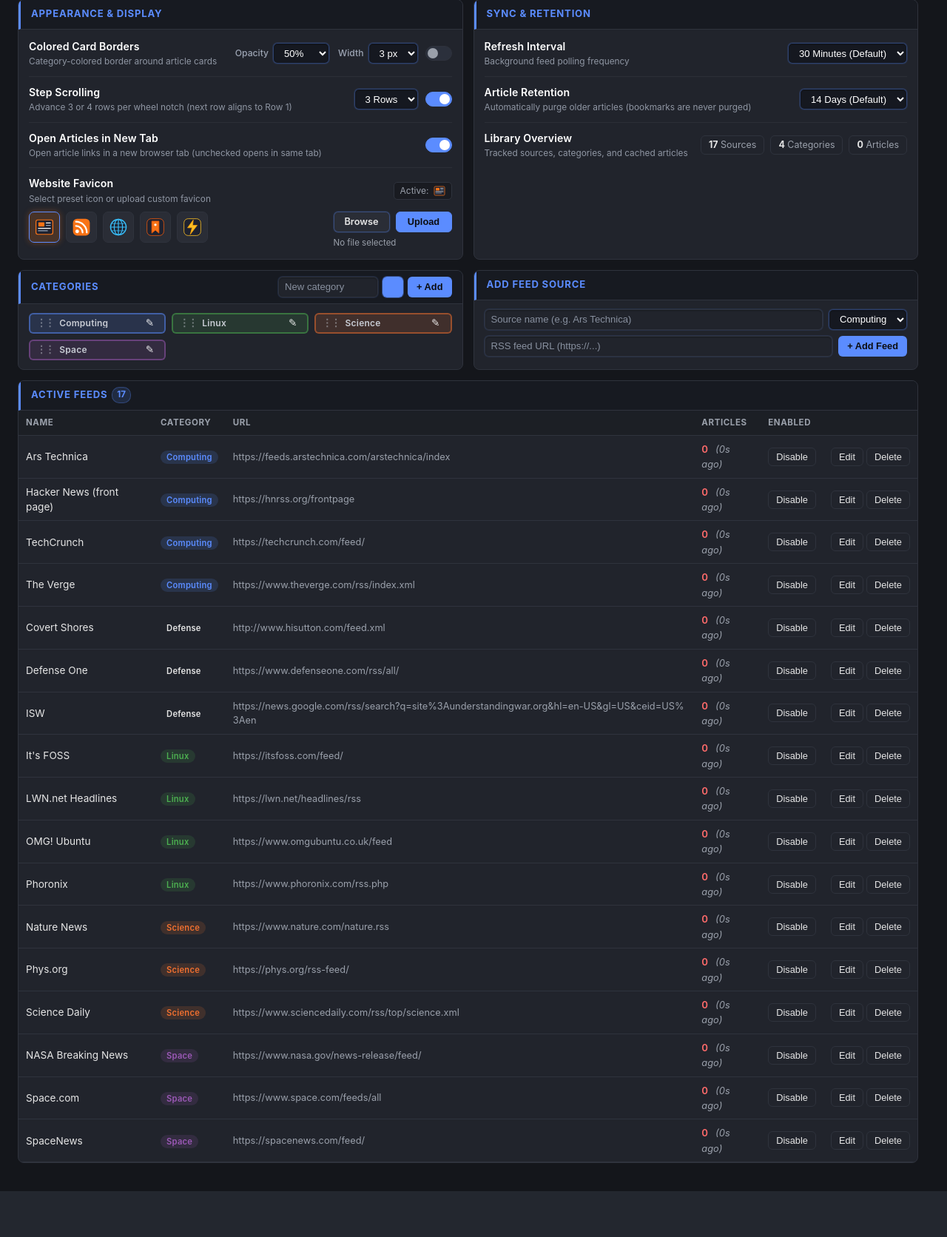
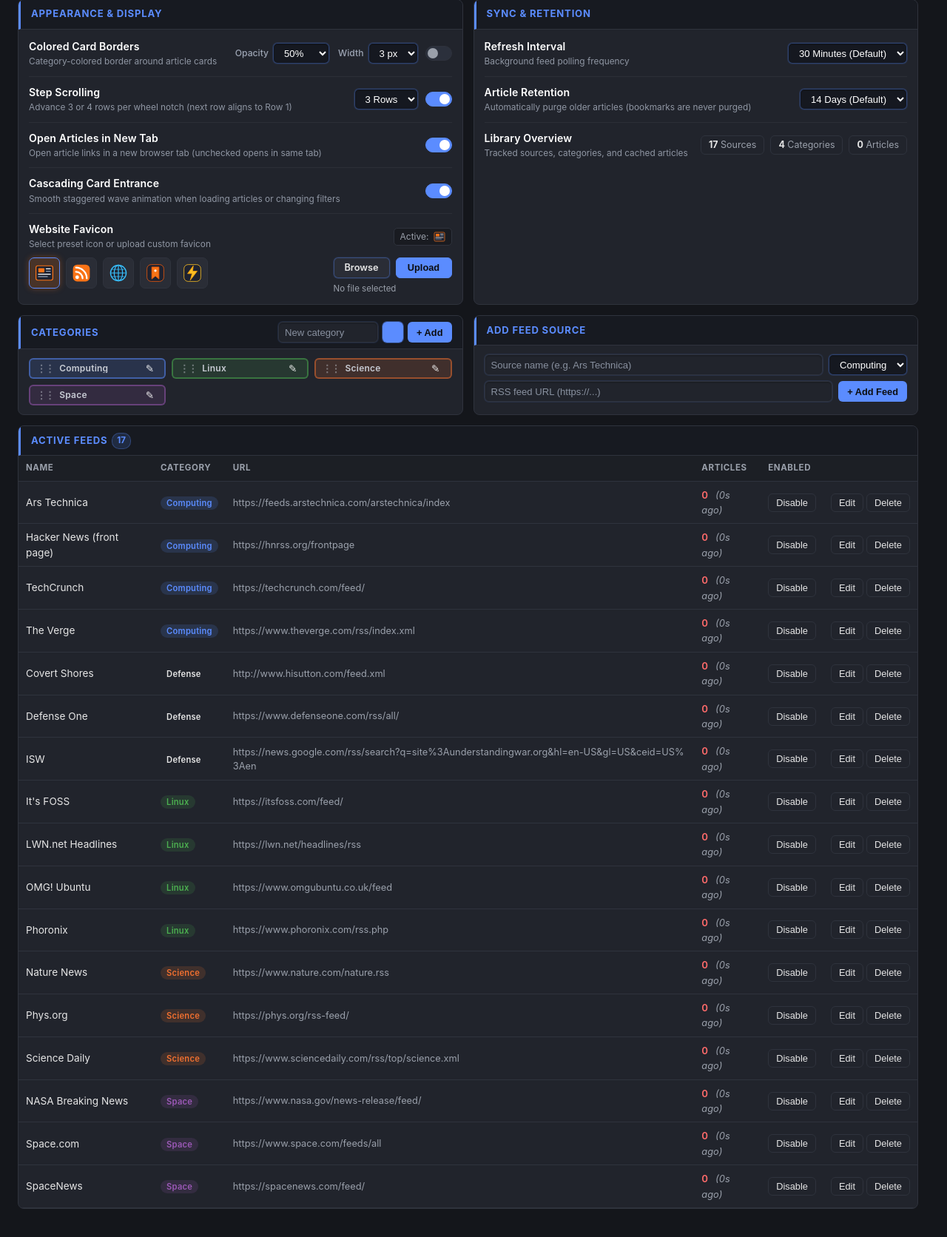
Before and after one commit to PlasmaDrifter/NewsCurator, a FastAPI app: page /feeds in a window 1280 px wide. Shown: the part 94-1766 px from the top of the page at 74% size. Before the commit the page ends 1704 px from the top, so only its background shows below. Run offline with FastAPI, Linux system fonts and the light colour scheme; data comes from the database, SQL or seed files in the repository; data that the repository does not hold is empty.

Commit message:
Add snappy cascading card entrance with Settings toggle and match category selector opacity to card borders (v0.7.4)

```diff
--- a/app/app/main.py
+++ b/app/app/main.py
@@ -300,6 +300,7 @@ def init_db():
         conn.execute("INSERT OR IGNORE INTO settings (key, value) VALUES ('favicon_version', '1')")
         conn.execute("INSERT OR IGNORE INTO settings (key, value) VALUES ('open_in_new_tab', '1')")
         conn.execute("INSERT OR IGNORE INTO settings (key, value) VALUES ('step_scroll_rows', '3')")
+        conn.execute("INSERT OR IGNORE INTO settings (key, value) VALUES ('anim_cascade', '1')")
         conn.execute("""
             CREATE TABLE IF NOT EXISTS categories (
                 name TEXT PRIMARY KEY,
@@ -605,6 +606,7 @@ def index(request: Request, category: str = "all", source: str = "all", q: str =
         three_row_scroll = get_setting(conn, "three_row_scroll", "1") == "1"
         open_in_new_tab = get_setting(conn, "open_in_new_tab", "1") == "1"
         step_scroll_rows = int(get_setting(conn, "step_scroll_rows", "3"))
+        anim_cascade = get_setting(conn, "anim_cascade", "1") == "1"
 
     return templates.TemplateResponse(request, "index.html", {
         "request": request,
@@ -623,6 +625,7 @@ def index(request: Request, category: str = "all", source: str = "all", q: str =
         "three_row_scroll": three_row_scroll,
         "open_in_new_tab": open_in_new_tab,
         "step_scroll_rows": step_scroll_rows,
+        "anim_cascade": anim_cascade,
     })
 
 
@@ -754,6 +757,7 @@ def feeds_page(request: Request):
         three_row_scroll = get_setting(conn, "three_row_scroll", "1") == "1"
         open_in_new_tab = get_setting(conn, "open_in_new_tab", "1") == "1"
         step_scroll_rows = get_setting(conn, "step_scroll_rows", "3")
+        anim_cascade = get_setting(conn, "anim_cascade", "1") == "1"
     return templates.TemplateResponse(request, "feeds.html", {
         "request": request,
         "feeds": feeds,
@@ -771,6 +775,7 @@ def feeds_page(request: Request):
         "three_row_scroll": three_row_scroll,
         "open_in_new_tab": open_in_new_tab,
         "step_scroll_rows": step_scroll_rows,
+        "anim_cascade": anim_cascade,
     })
 
 
@@ -899,6 +904,15 @@ async def update_open_tab(request: Request):
     return RedirectResponse("/feeds", status_code=303)
 
 
+@app.post("/settings/update-anim-cascade")
+async def update_anim_cascade(request: Request):
+    form = await request.form()
+    anim_cascade = "1" if "anim_cascade" in form else "0"
+    with closing(get_db()) as conn, conn:
+        set_setting(conn, "anim_cascade", anim_cascade)
+    return RedirectResponse("/feeds", status_code=303)
+
+
 def get_contrast_text_color(hex_color):
     """Return '#ffffff' or '#000000' based on the contrast of the hex color."""
     h = hex_color.lstrip("#")
@@ -910,28 +924,48 @@ def get_contrast_text_color(hex_color):
         return "#ffffff"
 
 
+def get_contrast_text_color_blended(hex_color, opacity=1.0, bg_hex="#1a1d24"):
+    """Calculate contrast text color against the color blended over the dark background."""
+    h = hex_color.lstrip("#")
+    try:
+        r, g, b = int(h[0:2], 16), int(h[2:4], 16), int(h[4:6], 16)
+        bg_h = bg_hex.lstrip("#")
+        bg_r, bg_g, bg_b = int(bg_h[0:2], 16), int(bg_h[2:4], 16), int(bg_h[4:6], 16)
+        final_r = opacity * r + (1.0 - opacity) * bg_r
+        final_g = opacity * g + (1.0 - opacity) * bg_g
+        final_b = opacity * b + (1.0 - opacity) * bg_b
+        luminance = (0.299 * final_r + 0.587 * final_g + 0.114 * final_b) / 255
+        return "#000000" if luminance > 0.65 else "#ffffff"
+    except Exception:
+        return "#ffffff"
+
+
 @app.get("/dynamic.css")
 def dynamic_css():
     from fastapi.responses import Response
     with closing(get_db()) as conn:
         categories = get_categories(conn)
+        border_opacity = float(get_setting(conn, "border_opacity", "0.5"))
     lines = []
     for cat in categories:
         name = cat["name"]
         color = cat["color"]
         bg = hex_to_dark_bg(color, 0.15)
-        text_color = get_contrast_text_color(color)
+        cat_color = hex_to_rgba(color, border_opacity)
+        text_color = get_contrast_text_color_blended(color, border_opacity)
         css_cls = to_css_class(name)
         lines.append(f"""
-.badge-{css_cls} {{ background: {bg}; color: {color}; border-color: {hex_to_dark_bg(color, 0.5)}; }}
-.cat-btn-{css_cls} {{ background: {bg}; color: {color}; border-color: {hex_to_dark_bg(color, 0.5)}; }}
-.cat-btn-{css_cls}.active {{ background: {color}; color: {text_color}; border-color: {color}; }}
+.badge-{css_cls} {{ background: {bg}; color: {color}; border-color: {cat_color}; }}
+.cat-btn-{css_cls} {{ background: {bg}; color: {color}; border-color: {cat_color}; }}
+.cat-btn-{css_cls}.active,
+.cat-btn-{css_cls}.active:hover {{ background: {cat_color}; color: {text_color} !important; border-color: {cat_color}; }}
 """)
         if css_cls.lower() != css_cls:
             lines.append(f"""
-.badge-{css_cls.lower()} {{ background: {bg}; color: {color}; border-color: {hex_to_dark_bg(color, 0.5)}; }}
-.cat-btn-{css_cls.lower()} {{ background: {bg}; color: {color}; border-color: {hex_to_dark_bg(color, 0.5)}; }}
-.cat-btn-{css_cls.lower()}.active {{ background: {color}; color: {text_color}; border-color: {color}; }}
+.badge-{css_cls.lower()} {{ background: {bg}; color: {color}; border-color: {cat_color}; }}
+.cat-btn-{css_cls.lower()} {{ background: {bg}; color: {color}; border-color: {cat_color}; }}
+.cat-btn-{css_cls.lower()}.active,
+.cat-btn-{css_cls.lower()}.active:hover {{ background: {cat_color}; color: {text_color} !important; border-color: {cat_color}; }}
 """)
     return Response(content="\n".join(lines), media_type="text/css")
 
--- a/app/templates/base.html
+++ b/app/templates/base.html
@@ -5,10 +5,10 @@
 <meta name="viewport" content="width=device-width, initial-scale=1.0">
 <title>{% block title %}News Curator{% endblock %}</title>
 <link rel="icon" href="{{ get_active_favicon() }}?v={{ get_favicon_version() }}">
-<link rel="stylesheet" href="/static/style.css?v=51">
-<link rel="stylesheet" href="/dynamic.css">
+<link rel="stylesheet" href="/static/style.css?v=57">
+<link rel="stylesheet" href="/dynamic.css?v={{ border_opacity|default('0.5') }}">
 </head>
-<body>
+<body class="{% if anim_cascade %}anim-cascade-enabled{% endif %}">
 <header class="topbar">
   <div class="topbar-left">
     <a href="/" class="brand">
--- a/app/templates/feeds.html
+++ b/app/templates/feeds.html
@@ -84,6 +84,20 @@
           <form method="post" action="/settings/update-open-tab" class="setting-item-controls">
             <label class="toggle-switch" title="Toggle open articles in new tab">
               <input type="checkbox" name="open_in_new_tab" {% if open_in_new_tab %}checked{% endif %} onchange="this.form.submit()">
+              <span class="toggle-slider"></span>
+            </label>
+          </form>
+        </div>
+
+        <!-- Cascading Card Entrance -->
+        <div class="setting-item-row">
+          <div class="setting-item-info">
+            <div class="setting-item-title">Cascading Card Entrance</div>
+            <div class="setting-item-desc">Smooth staggered wave animation when loading articles or changing filters</div>
+          </div>
+          <form method="post" action="/settings/update-anim-cascade" class="setting-item-controls">
+            <label class="toggle-switch" title="Toggle cascading card entrance">
+              <input type="checkbox" name="anim_cascade" {% if anim_cascade %}checked{% endif %} onchange="this.form.submit()">
               <span class="toggle-slider"></span>
             </label>
           </form>
--- a/app/templates/index.html
+++ b/app/templates/index.html
@@ -36,7 +36,7 @@
   <article id="article-card-{{ a.id }}" class="card {% if a.status == 'read' %}read{% endif %}"
     data-link="{{ a.link }}" data-id="{{ a.id }}"
     onclick="handleCardClick(event, this)" onauxclick="handleCardClick(event, this)"
-    {% if colored_borders and a.category_color %}style="border-color: {{ a.category_color | hex_to_rgba(border_opacity) }} !important; border-width: {{ border_size }}px !important;"{% endif %}>
+    style="--card-idx: {{ loop.index0 % 24 }};{% if colored_borders and a.category_color %} border-color: {{ a.category_color | hex_to_rgba(border_opacity) }} !important; border-width: {{ border_size }}px !important;{% endif %}">
 
     <button type="button" class="card-bookmark-btn {% if a.is_bookmarked %}active{% endif %}"
       title="{% if a.is_bookmarked %}Remove bookmark{% else %}Bookmark article{% endif %}"
@@ -222,12 +222,13 @@ async function loadMoreArticles() {
 
     if (data.articles && data.articles.length > 0) {
       const grid = document.querySelector('.card-grid');
-      data.articles.forEach(a => {
+      data.articles.forEach((a, idx) => {
         const article = document.createElement('article');
         article.id = `article-card-${a.id}`;
         article.className = `card ${a.status === 'read' ? 'read' : ''}`;
         article.setAttribute('data-link', a.link);
         article.setAttribute('data-id', a.id);
+        article.style.setProperty('--card-idx', idx % 24);
         article.onclick = (e) => handleCardClick(e, article);
         article.onauxclick = (e) => handleCardClick(e, article);
         if (coloredBorders && a.category_color) {
```
Also changed, not shown: app/static/style.css (+51 -3 lines).
